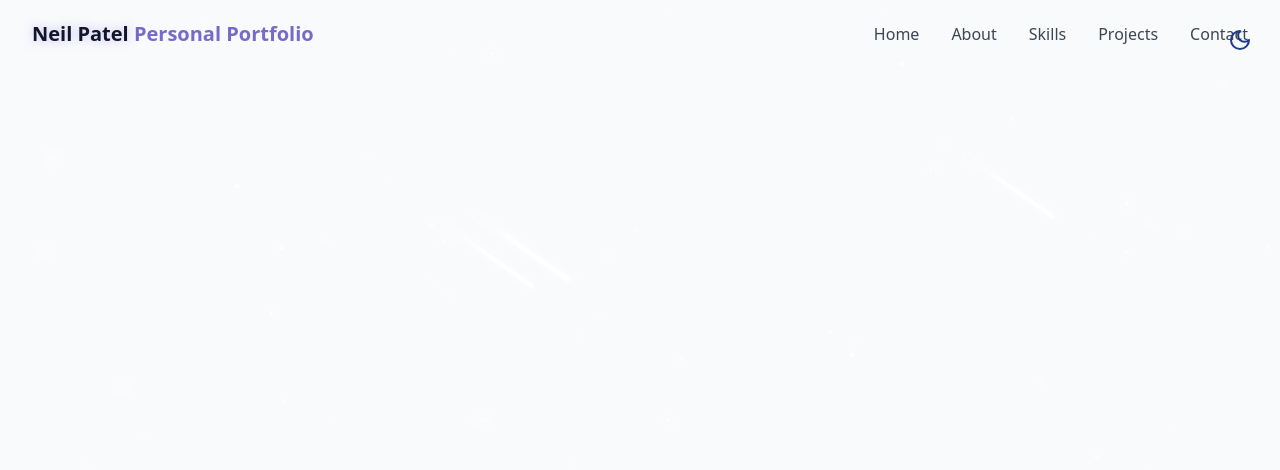
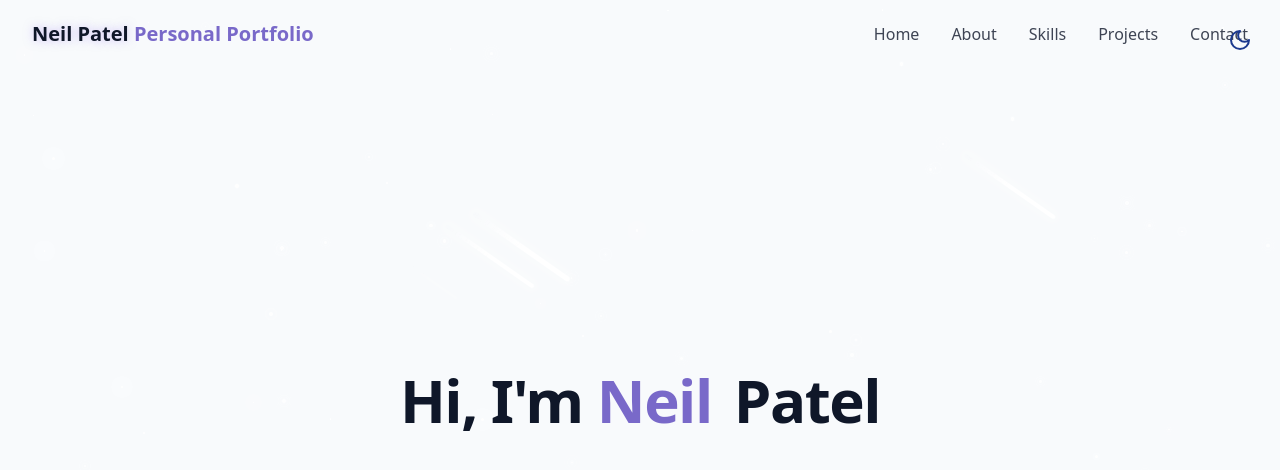
Before and after one commit to neilpatel13/Personal-Portfolio-Webpage, a React (Vite) app: page / in a window 1280 px wide. Shown: the top 470 px of the page. Built offline with nearby package versions, Linux system fonts and the light colour scheme.

Commit message:
started on hero section, got name in

```diff
--- /dev/null
+++ b/src/components/HeroSection.jsx
@@ -0,0 +1,22 @@
+
+
+
+export const HeroSection = () => {
+    return (
+        <section
+            id="hero"
+            className="relative min-h-screen flex flex-col items-center justify-center px-4"
+        >
+            <div className="container max-w-4xl mx-auto text-center z-10">
+                <div className="space-y-6">
+                    <h1 className="text-4xl md:text-6xl font-bold tracking-tight">
+                        <span className="opacity-0 animate-fade-in"> Hi, I'm</span>
+                        <span className="text-primary opacity-0 animate-fade-in-delay-1"> Neil</span>
+                        <span className="text-gradient ml-2 opacity-0 animate-fade-in-delay-2"> Patel</span>
+                    </h1>
+
+                </div>
+            </div>
+        </section>
+    );
+};
--- a/src/pages/Home.jsx
+++ b/src/pages/Home.jsx
@@ -2,6 +2,8 @@
 import { ThemeToggle } from "../components/ThemeToggle";
 import { StarBackground } from "@/components/StarBackground";
 import { Navbar } from "../components/Navbar";
+import { HeroSection } from "../components/HeroSection";
+
 
 export const Home = () => {
     return (
@@ -14,7 +16,9 @@
             {/* Navbar */}
             <Navbar />
             {/* Main Content */}
-
+            <main>
+                <HeroSection />
+            </main>
             {/* Footer */}
         </div>
     );
```
